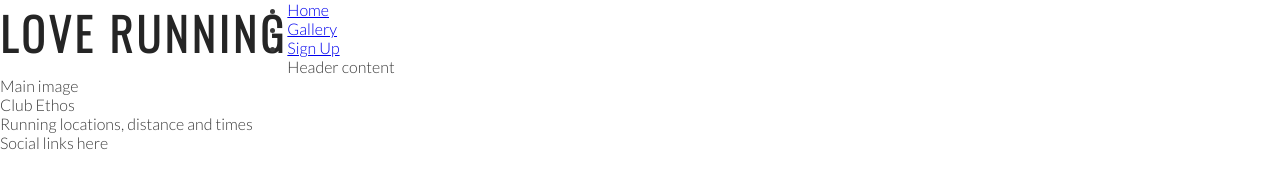
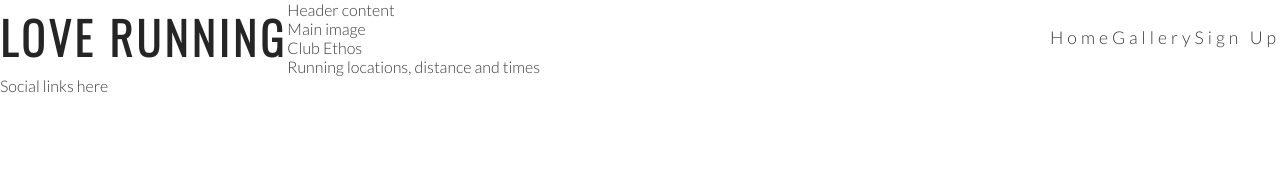
Before and after one commit to frirsta/love-running, a plain HTML site: page index.html in a window 1280 px wide. Drawn offline with nearby package versions, Linux system fonts and the light colour scheme.

Commit message:
Add menu styles

```diff
--- a/assets/css/styles.css
+++ b/assets/css/styles.css
@@ -26,3 +26,25 @@ h1, h2 {
     float: left;
     font-size: 280%;
 }
+
+
+/* Navigation links */
+
+#menu{
+    font-size: 110%;
+    letter-spacing: 4px;
+}
+#menu, #logo {
+    line-height: 75px;
+}
+
+#menu li{
+float: right;
+list-style-type: none;
+margin-right: 3opx;
+}
+
+#menu a{
+    text-decoration: none;
+    color: inherit;
+}
--- a/index.html
+++ b/index.html
@@ -15,22 +15,30 @@
         <h1 id="logo">Love Running</h1>
     </a>
     <nav>
-        <ul>
+        <ul id="menu">
             <li>
-                <a href="index.html">Home</a>
+                <a href="#">Sign Up</a>
             </li>
             <li>
                 <a href="#">Gallery</a>
             </li>
             <li>
-                <a href="#">Sign Up</a>
+                <a href="index.html">Home</a>
             </li>
         </ul>
     </nav>
 <header>Header content</header>
-<section>Main image</section>
-<section>Club Ethos</section>
-<section>Running locations, distance and times</section>
-<footer>Social links here</footer>
+<section>
+    Main image
+</section>
+<section>
+    Club Ethos
+</section>
+<section>
+    Running locations, distance and times
+</section>
+<footer>
+    Social links here
+</footer>
 </body>
 </html>
```
